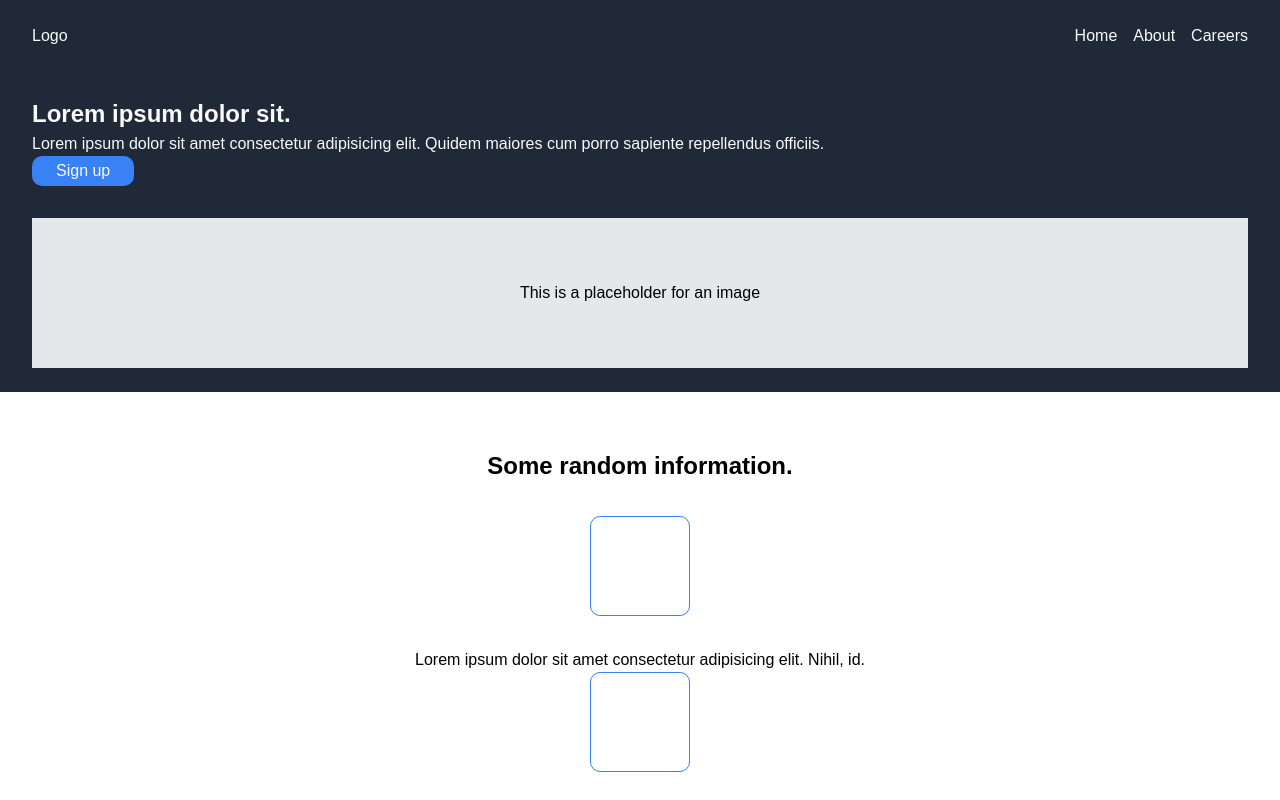
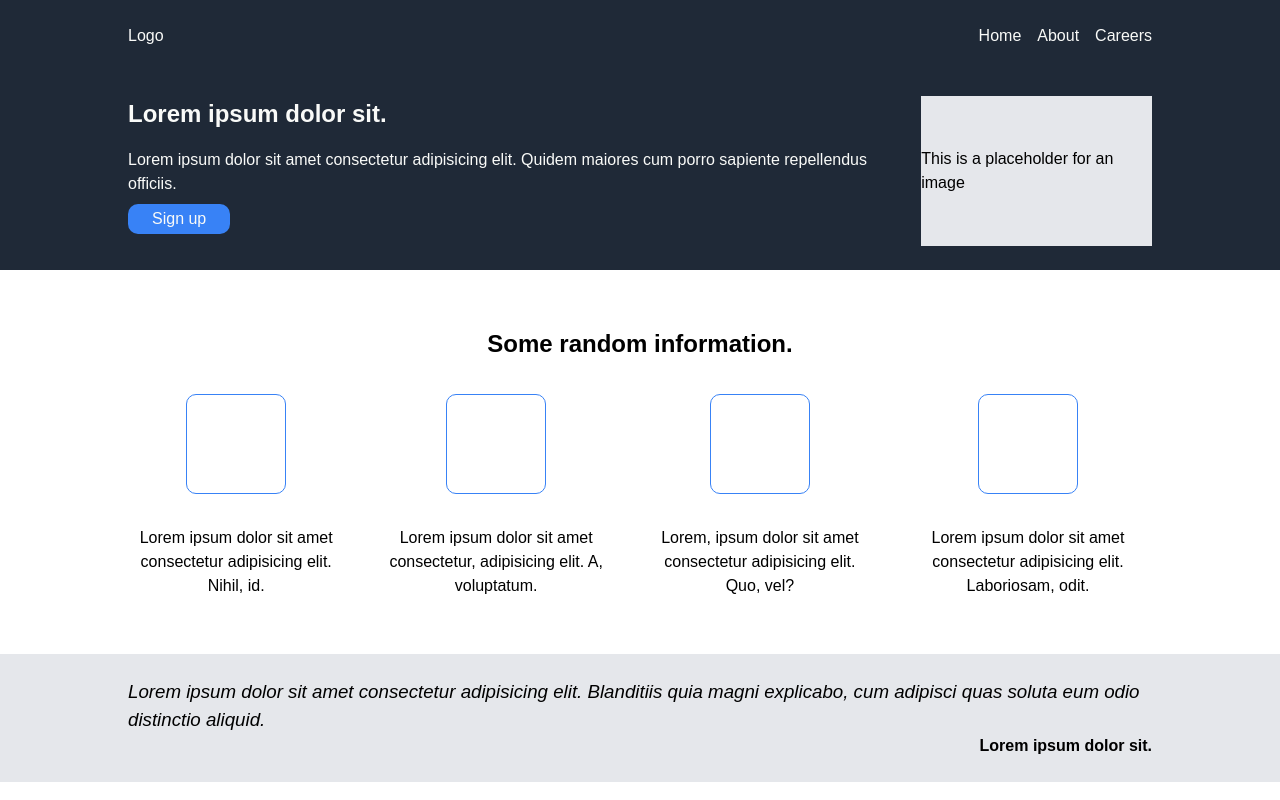
Before and after one commit to Mrbabet/odin-landing-page, a plain HTML site: page index.html in a window 1280 px wide. Shown: the top 800 px of the page. Drawn offline with Linux system fonts and the light colour scheme.

Commit message:
Version with desktop breakpoint, page in raw state 18.09.2022

```diff
--- a/css/style.scss
+++ b/css/style.scss
@@ -97,6 +97,12 @@ select {
     }
     .Hero-text{
         color: #f9faf8;
+        h1{
+            margin-bottom: 1rem;
+        }
+        p{
+            margin-bottom: 0.5rem;
+        }
     }
     .image-placeholder{
         display: flex;
@@ -128,11 +134,14 @@ select {
                 flex-direction: column;
                 align-items: center;
                 gap: 2rem;
+                margin-bottom: 2rem;
+                text-align: center;
                 .box{
                     width: 100px;
                     height: 100px;
                     border: 1px solid #3882f6;
                     border-radius: 10px;
+
                 }
             }
         }
@@ -162,6 +171,10 @@ select {
     padding: 24px 32px;
     .text-container{
         text-align: center;
+        margin-block: 1rem;
+        h4{
+            margin-bottom: 1rem;
+        }
     }
    }
 button{
@@ -179,3 +192,114 @@ footer{
     color: white;
     text-align: center;
 }
+
+@media screen and (min-width:800px) {
+
+   .wrapper{
+    padding-block:24px ;
+    margin-inline: 128px;
+
+}
+
+
+.top-bar{
+    background-color:#1f2937 ;
+    display: flex;
+    color: #f9faf8;
+    .wrapper{
+
+        width: 100%;
+        display: flex;
+        align-items: center;
+        justify-content: space-between;
+    }
+    ul{
+        display: flex;
+        list-style: none;
+        gap: 1rem;
+    }
+}
+
+.top-bar{
+    background-color:#1f2937 ;
+    display: flex;
+    color: #f9faf8;
+    .wrapper{
+        width: 100%;
+        display: flex;
+        align-items: center;
+        justify-content: space-between;
+    }
+    ul{
+        display: flex;
+        list-style: none;
+        gap: 1rem;
+    }
+}
+.layer1{
+    background-color:#1f2937;
+    .wrapper{
+        display: flex;
+        flex-direction: row;
+        justify-content: space-between;
+        gap: 2rem;
+    }
+    .Hero-text{
+        color: #f9faf8;
+        h1{
+            margin-bottom: 1rem;
+        }
+        p{
+            margin-bottom: 0.5rem;
+        }
+    }
+    .image-placeholder{
+        display: flex;
+        justify-content: center;
+        align-items: center;
+        background-color: #e5e7eb;
+        height: 150px;
+    }
+    button{
+        background-color: #3882f6;
+        color: #f9faf8;
+        border: 0;
+        outline: 0;
+        padding: 0.2rem 1.5rem;
+        border-radius: 10px;
+    }
+}
+.layer2{
+    header
+    {
+        margin-block: 2rem;
+        text-align: center;
+
+    }
+    .wrapper{
+        ul{
+            list-style: none;
+            display: flex;
+            gap: 2rem;
+            li{
+                display: flex;
+                flex-direction: column;
+                align-items: center;
+                gap: 2rem;
+                margin-bottom: 2rem;
+                text-align: center;
+                .box{
+                    width: 100px;
+                    height: 100px;
+                    border: 1px solid #3882f6;
+                    border-radius: 10px;
+
+                }
+            }
+        }
+    }
+
+}
+
+
+}
```
Also changed, not shown: css/style.css, 1 other file.
